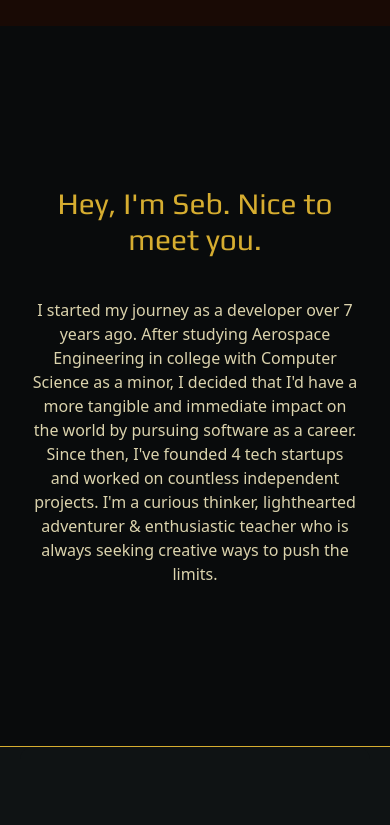
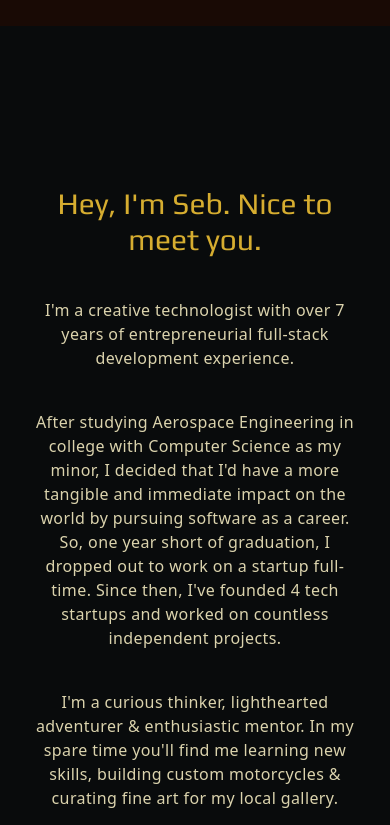
Before and after one commit to SebastianWolfgangBrownstein/portfolio, a Next.js app: page / in a window 390 px wide. Shown: the part 824-1649 px from the top of the page. Built offline with nearby package versions, Linux system fonts and the light colour scheme; a web font is replaced by a local one.

Commit message:
updated about me text and responsive styling

```diff
--- a/components/About/About.jsx
+++ b/components/About/About.jsx
@@ -5,18 +5,56 @@ const About = () => {
   const isDesktop = useMediaQuery("(min-width: 1024px)");
 
   return (
-    <section id="about" className="relative flex flex-col justify-center w-full h-300 2xl:h-200 bg-gunmetal-dark text-center px-8 py-40 lg:px-36 xl:px-96 2xl:px-100 2xl:py-36">
+    <section id="about" className="
+      bg-gunmetal-dark text-center
+      relative flex flex-col justify-center
+      w-full px-8 py-40
+      sm:px-14
+      lg:px-36 lg:py-60 lg:pb-72
+      xl:px-60 xl:pb-72
+      2xl:px-96 2xl:py-40 2xl:pb-56"
+    >
         {isDesktop ? <DesktopNavigation /> : <></> }
 
-        <h2 className="text-3xl lg:text-4xl text-gold font-play mb-10 lg:mb-3">Hey, I&apos;m Seb. Nice to meet you.</h2>
-        <p className="text-tan text-md sm:text-lg lg:text-xl 2xl:mb-10">
-            I started my journey as a developer over 7 years ago. After studying Aerospace Engineering
-            in college with Computer Science as a minor, I decided that I&apos;d
-            have a more tangible and immediate impact on the world by pursuing software as a career. Since then, I&apos;ve
-            founded 4 tech startups and worked on countless independent projects. I&apos;m a curious thinker, lighthearted adventurer & enthusiastic teacher who is always seeking creative ways
-            to push the limits.
+        <h2 className="
+          text-3xl text-gold font-play mb-10
+          lg:text-4xl lg:mb-8
+          xl:mb-8
+          2xl:mb-10"
+        >Hey, I&apos;m Seb. Nice to meet you.</h2>
+
+        <p className="
+          text-tan text-md tracking-wide mb-10
+          sm:text-lg
+          lg:text-xl
+          xl:mb-5
+          2xl:leading-relaxed 2xl:mb-7">
+          I&apos;m a creative technologist with over 7 years of entrepreneurial full-stack development experience.
+
         </p>
+        <p className="
+          text-tan text-md tracking-wide mb-10
+          sm:text-lg
+          lg:text-xl
+          xl:mb-5
+          2xl:leading-relaxed 2xl:mb-7">
+        After studying Aerospace Engineering in college with Computer Science as my minor, I decided that I&apos;d
+          have a more tangible and immediate impact on the world by pursuing software as a career. So, one year short of graduation,
+          I dropped out to work on a startup full-time. Since then, I&apos;ve
+          founded 4 tech startups and worked on countless independent projects.
+        </p>
+        <p className="
+          text-tan text-md tracking-wide
+          sm:text-lg
+          lg:text-xl
+          2xl:leading-relaxed 2xl:mb-10">
+        I&apos;m a curious thinker, lighthearted adventurer & enthusiastic
+          mentor. In my spare time you&apos;ll find me learning new skills, building
+          custom motorcycles & curating fine art for my local gallery.
+        </p>
+        {/* <p className="text-tan text-md sm:text-lg lg:text-xl 2xl:mb-10">
 
+        </p> */}
     </section>
   )
 }
--- a/tailwind.config.js
+++ b/tailwind.config.js
@@ -75,8 +75,11 @@ module.exports = {
         100: "30rem",
         150: "35rem",
         200: "40rem",
+        250: "42.5rem",
         300: "45rem",
-        350: "50rem"
+        350: "50rem",
+        400: "55rem",
+        450: "60rem"
       }
     },
   },
```
